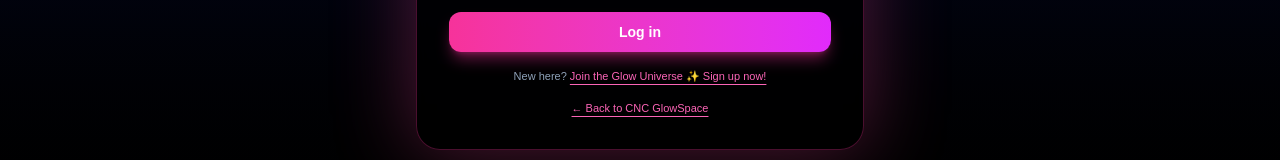
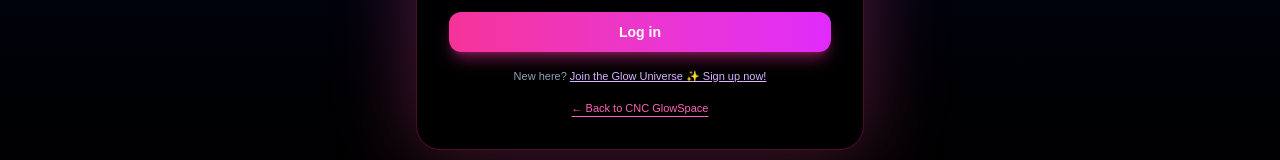
Before and after one commit to caylamarchand-lgtm/cnc-glowspace, a Next.js app: page /login in a window 1280 px wide. Shown: the part 496-656 px from the top of the page. Built offline with nearby package versions, Linux system fonts and the light colour scheme; no server answers.

Commit message:
Update login CTA text

```diff
--- a/app/login/page.tsx
+++ b/app/login/page.tsx
@@ -85,12 +85,11 @@
           </button>
         </form>
 
-        {/* ✅ REAL SIGNUP LINK – no more “coming soon” */}
         <p className="mt-4 text-center text-[11px] text-slate-400">
   New here?{" "}
   <a
     href="/signup"
-            className="text-pink-400 hover:text-pink-300 underline underline-offset-4"
+    className="text-purple-300 hover:text-purple-200 underline"
   >
     Join the Glow Universe ✨ Sign up now!
   </a>
```
Lines whose indentation alone changed are shown as unchanged.
